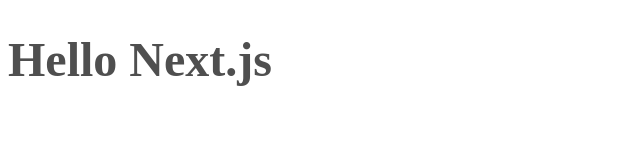
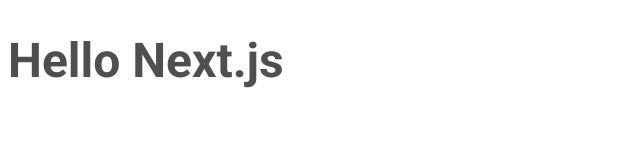
Before and after one commit to kevinshibuya/ignite-03-fundamentos-do-nextjs, a Next.js app: page / in a window 1280 px wide. Shown: the top 160 px of the page, without its empty margins (0-640 px from the left). Built offline with nearby package versions, Linux system fonts and the light colour scheme.

Commit message:
configuring _document.tsx which is the same thing as index.html

```diff
--- /dev/null
+++ b/src/pages/_document.tsx
@@ -0,0 +1,21 @@
+import Document, { Html, Head, Main, NextScript } from 'next/document';
+
+export default class MyDocument extends Document {
+  render() {
+    return (
+      <Html>
+        <Head>
+          <link rel="preconnect" href="https://fonts.googleapis.com" />
+          <link rel="preconnect" href="https://fonts.gstatic.com"/>
+          <link href="https://fonts.googleapis.com/css2?family=Roboto:wght@400;700;900&display=swap" rel="stylesheet" />
+
+          <title>ig.news</title>
+        </Head>
+        <body>
+          <Main />
+          <NextScript />
+        </body>
+      </Html>
+    )
+  }
+}
--- a/src/styles/home.module.scss
+++ b/src/styles/home.module.scss
@@ -1,4 +1,5 @@
 .title {
+  font-family: 'Roboto';
   font-size: 3rem;
   color: #4f4f4f;
 }
```
